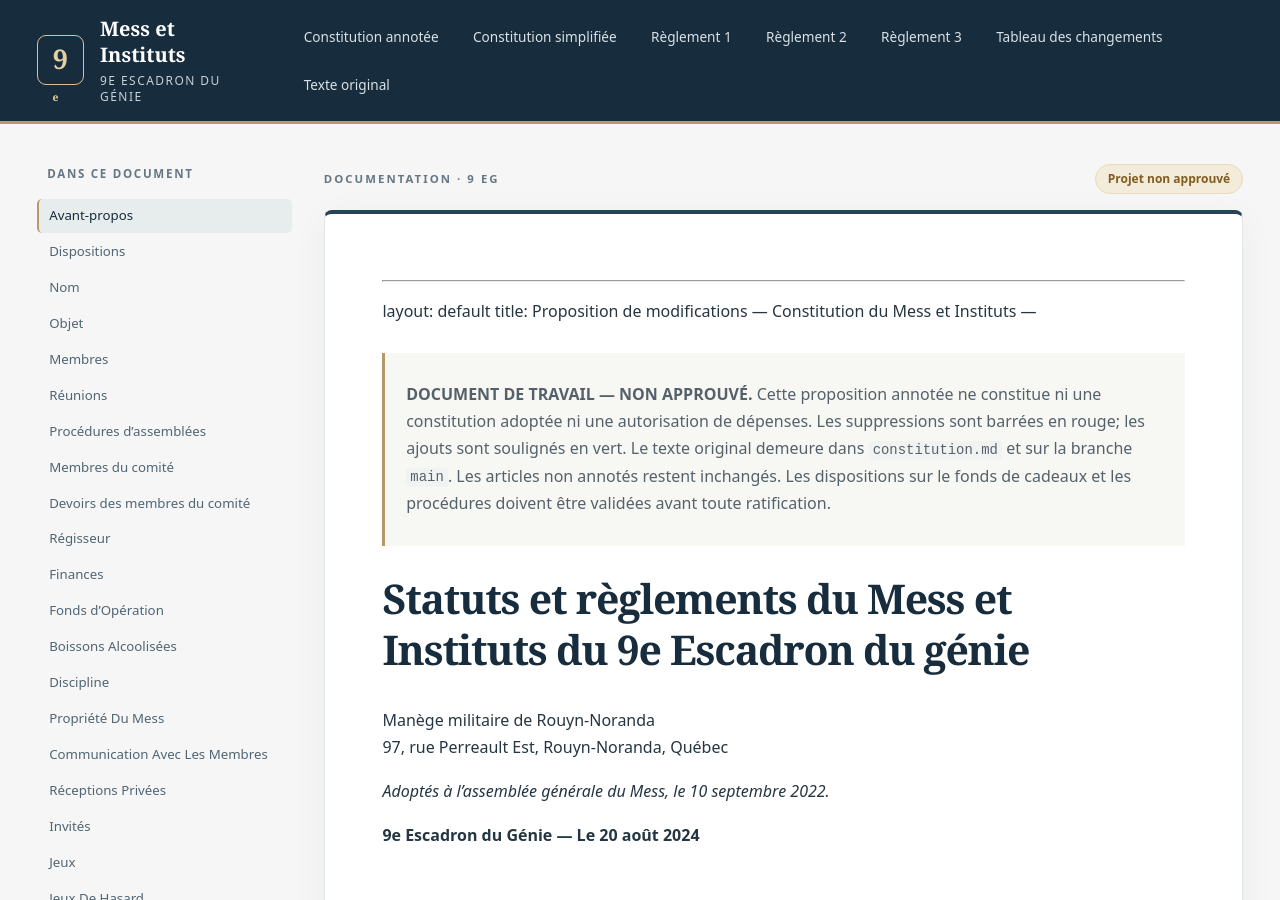
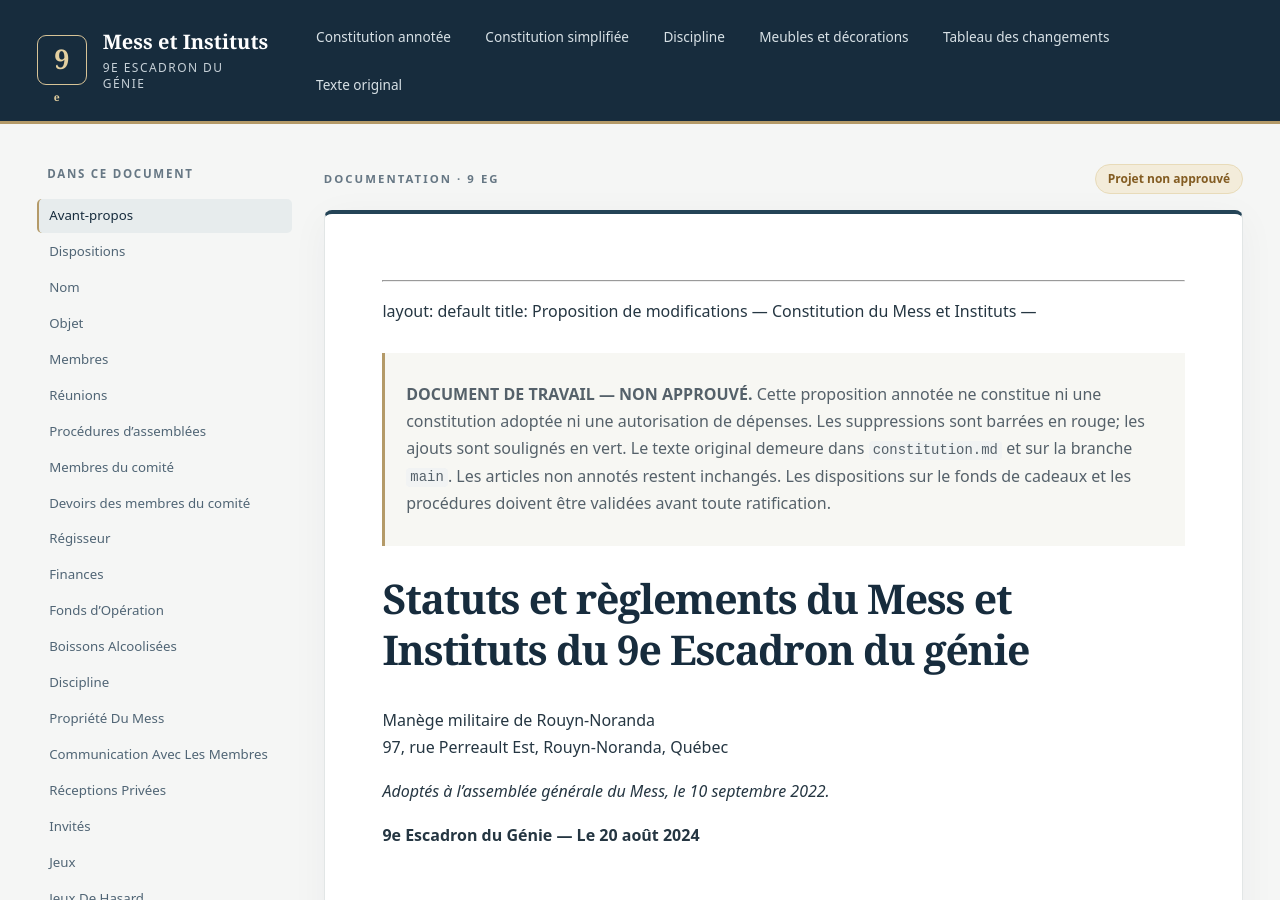
Before and after one commit to shocktubeM81/mess-9eg, a Jekyll site: the page built from index.md, in a window 1280 px wide and 900 px high. Built offline with Jekyll 4.4.1, drawn with Linux system fonts in a browser that asks for light colours.

Commit message:
N'afficher que les deux règlements demandés dans la navigation

```diff
--- a/_layouts/default.html
+++ b/_layouts/default.html
@@ -26,9 +26,8 @@
         <nav class="top-nav" aria-label="Navigation principale">
           <a href="{{ '/proposition-modifications.html' | relative_url }}" {% if page.path == 'proposition-modifications.md' %}aria-current="page"{% endif %}>Constitution annotée</a>
           <a href="{{ '/constitution-simplifiee.html' | relative_url }}" {% if page.path == 'constitution-simplifiee.md' %}aria-current="page"{% endif %}>Constitution simplifiée</a>
-          <a href="{{ '/reglement-1-reunions-elections.html' | relative_url }}" {% if page.path == 'reglement-1-reunions-elections.md' %}aria-current="page"{% endif %}>Règlement 1</a>
-          <a href="{{ '/reglements-mess.html' | relative_url }}" {% if page.path == 'reglements-mess.md' %}aria-current="page"{% endif %}>Règlement 2</a>
-          <a href="{{ '/reglement-fonds-cadeaux.html' | relative_url }}" {% if page.path == 'reglement-fonds-cadeaux.md' %}aria-current="page"{% endif %}>Règlement 3</a>
+          <a href="{{ '/reglement-discipline.html' | relative_url }}" {% if page.path == 'reglement-discipline.md' %}aria-current="page"{% endif %}>Discipline</a>
+          <a href="{{ '/reglement-meubles-decorations.html' | relative_url }}" {% if page.path == 'reglement-meubles-decorations.md' %}aria-current="page"{% endif %}>Meubles et décorations</a>
           <a href="{{ '/comparaison.html' | relative_url }}" {% if page.path == 'comparaison.md' %}aria-current="page"{% endif %}>Tableau des changements</a>
           <a href="{{ '/constitution.html' | relative_url }}" {% if page.path == 'constitution.md' %}aria-current="page"{% endif %}>Texte original</a>
         </nav>
```
